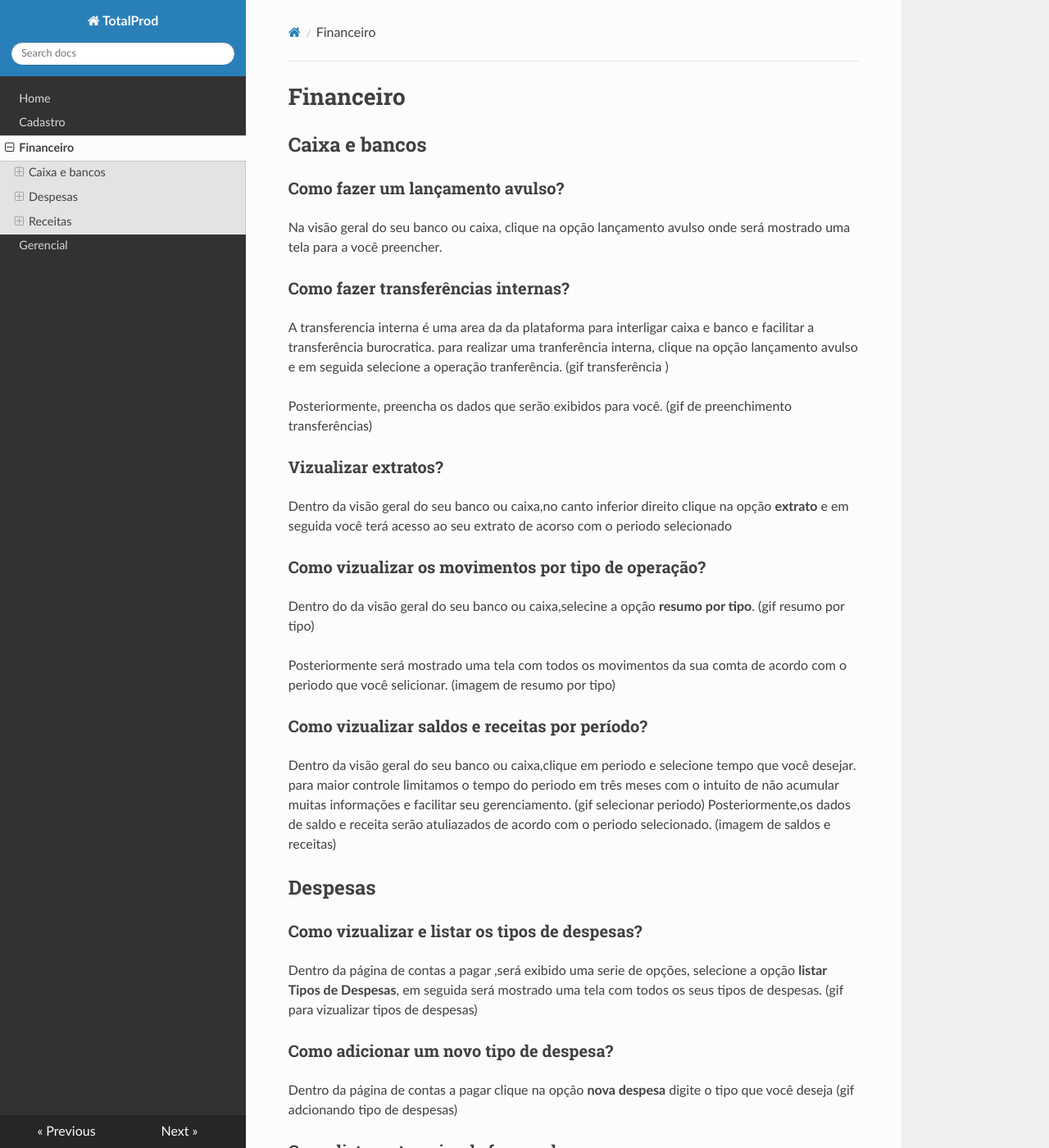
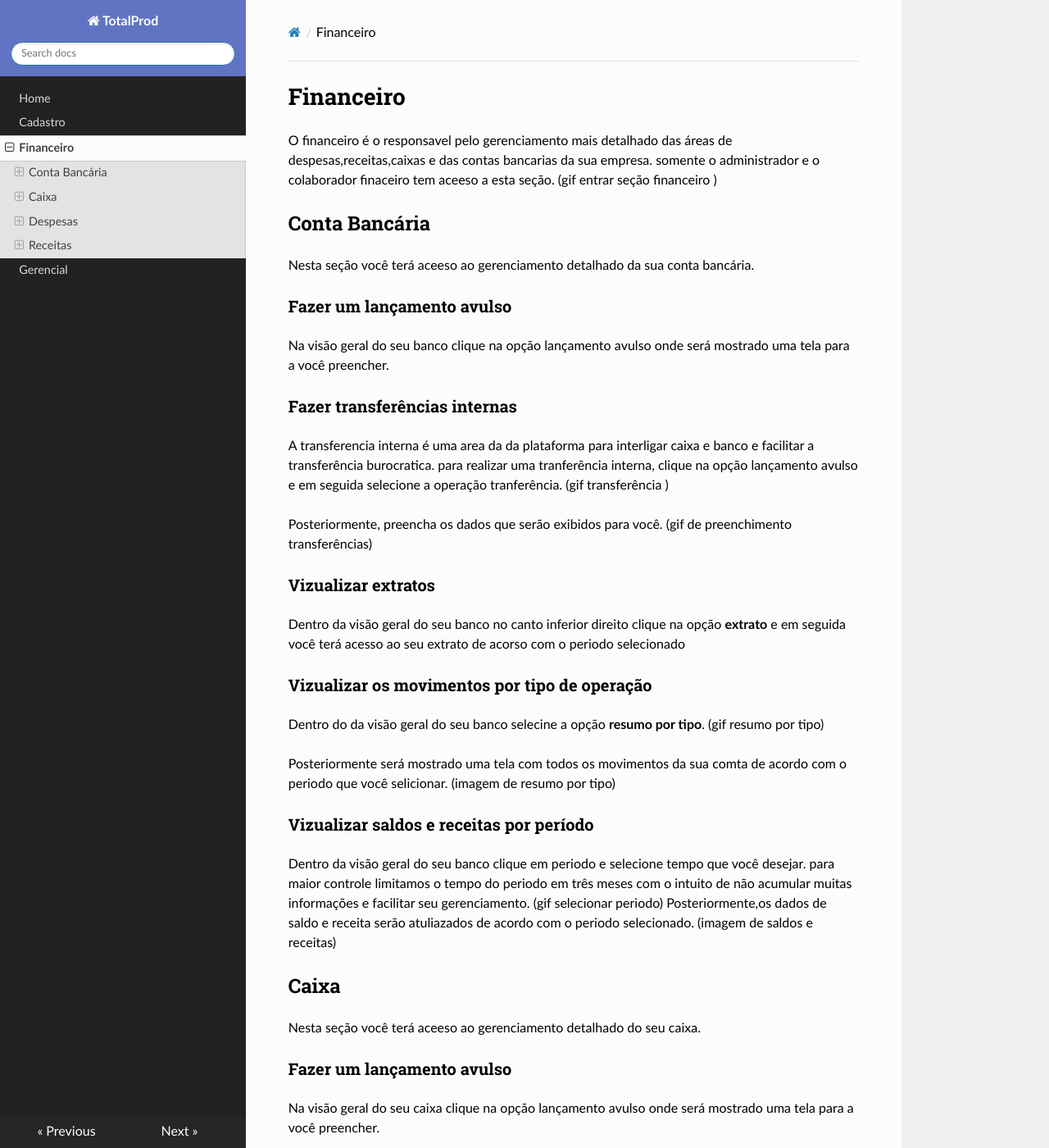
Before and after one commit to bielduarte/TotalProd, an MkDocs documentation site: the page built from docs/financeiro.md, in a window 1280 px wide and 1400 px high. Shown: the whole window at 82% size. Built offline with MkDocs 1.6.1, drawn with Linux system fonts in a browser that asks for light colours; nearby versions of some CDN libraries; some of the changed text lies outside the part shown.

Commit message:
concluido financeiro e área gerencial (escrita)

```diff
--- a/docs/css/extra_css.css
+++ b/docs/css/extra_css.css
@@ -1,5 +1,19 @@
-
-rst-content img {
-    width: 0000%;
+.img-width{
+    width: 100%;
 
 }
+.wy-side-nav-search{
+    background-color: #6174c3;
+}
+
+.wy-nav-side{
+    background-color: #222;
+}
+
+.wy-nav-top{
+    background: #6174c3;
+}
+
+body {
+    color: #000000
+}
--- a/docs/financeiro.md
+++ b/docs/financeiro.md
@@ -1,48 +1,77 @@
 # Financeiro
-
-## Caixa e bancos
-
-### Como fazer um lançamento avulso?
-Na visão geral do seu banco ou caixa, clique na opção lançamento avulso onde será mostrado uma tela para a você preencher.
-### Como fazer transferências internas?
+O financeiro é o responsavel pelo gerenciamento mais detalhado das
+áreas de despesas,receitas,caixas e das contas bancarias da sua empresa. somente o administrador e o colaborador finaceiro tem aceeso a esta seção.
+(gif entrar seção financeiro )
+## Conta Bancária
+Nesta seção você terá aceeso ao gerenciamento detalhado da sua conta bancária.
+### Fazer um lançamento avulso
+Na visão geral do seu banco clique na opção lançamento avulso onde será mostrado uma tela para a você preencher.
+### Fazer transferências internas
 A transferencia interna é uma area da da plataforma para interligar caixa e banco e facilitar a transferência burocratica. para realizar uma tranferência interna, clique na opção lançamento avulso e em seguida selecione a operação tranferência.
  (gif transferência )
 
 Posteriormente, preencha os dados que serão exibidos para você.
  (gif de preenchimento transferências)
 
-### Vizualizar extratos?
-Dentro da visão geral do seu banco ou caixa,no canto inferior direito clique na opção **extrato**
+### Vizualizar extratos
+Dentro da visão geral do seu banco no canto inferior direito clique na opção **extrato**
 e em seguida você terá acesso ao seu extrato de acorso com o periodo selecionado
-### Como vizualizar os movimentos por tipo de operação?
-Dentro do da visão geral do seu banco ou caixa,selecine a opção **resumo por tipo**.
+### Vizualizar os movimentos por tipo de operação
+Dentro do da visão geral do seu banco selecine a opção **resumo por tipo**.
 (gif resumo por tipo)
 
 Posteriormente será mostrado uma tela com todos os movimentos da sua comta de acordo
 com o periodo que você selicionar.
 (imagem de resumo por tipo)
 
-### Como vizualizar saldos e receitas por período?
-Dentro da visão geral do seu banco ou caixa,clique em periodo e selecione tempo que você desejar.
+### Vizualizar saldos e receitas por período
+Dentro da visão geral do seu banco clique em periodo e selecione tempo que você desejar.
 para maior controle limitamos o tempo do periodo em três meses com o intuito de não acumular muitas informações e facilitar seu gerenciamento.
 (gif selecionar periodo)
 Posteriormente,os dados de saldo e receita serão atuliazados de acordo com o periodo selecionado.
 (imagem de saldos e receitas)
+## Caixa
+Nesta seção você terá aceeso ao gerenciamento detalhado do seu caixa.
+### Fazer um lançamento avulso
+Na visão geral do seu caixa clique na opção lançamento avulso onde será mostrado uma tela para a você preencher.
+### Fazer transferências internas
+A transferencia interna é uma area da da plataforma para interligar caixa e banco e facilitar a transferência burocratica. para realizar uma tranferência interna, clique na opção lançamento avulso e em seguida selecione a operação tranferência.
+ (gif transferência )
 
+Posteriormente, preencha os dados que serão exibidos para você.
+ (gif de preenchimento transferências)
+
+### Vizualizar extratos
+Dentro da visão geral do seu caixa no canto inferior direito clique na opção **extrato**
+e em seguida você terá acesso ao seu extrato de acorso com o periodo selecionado
+### Vizualizar os movimentos por tipo de operação
+Dentro do da visão geral do seu caixa selecine a opção **resumo por tipo**.
+(gif resumo por tipo)
+
+Posteriormente será mostrado uma tela com todos os movimentos da sua comta de acordo
+com o periodo que você selicionar.
+(imagem de resumo por tipo)
+
+### Vizualizar saldos e receitas por período
+Dentro da visão geral do seu caixa clique em periodo e selecione tempo que você desejar.
+para maior controle limitamos o tempo do periodo em três meses com o intuito de não acumular muitas informações e facilitar seu gerenciamento.
+(gif selecionar periodo)
+Posteriormente,os dados de saldo e receita serão atuliazados de acordo com o periodo selecionado.
+(imagem de saldos e receitas)
 ## Despesas
 
-### Como vizualizar e listar os tipos de despesas?
+### vizualizar e listar os tipos de despesas
 Dentro da página de contas a pagar ,será exibido uma serie de opções, selecione a opção **listar Tipos de Despesas**, em seguida será mostrado uma tela com todos os seus tipos de despesas.
 (gif para vizualizar tipos de despesas)
-### Como adicionar um novo tipo de despesa?
+### adicionar um novo tipo de despesa
  Dentro da página de contas a pagar clique na opçâo **nova despesa** digite o tipo que você deseja
  (gif adcionando tipo de despesas)
 
-### Como listar categorias de fornecedores
+### listar categorias de fornecedores
  Dentro da página de contas a pagar selecione a opção **listar categorias de fornecedores**  em seguida será mostrado uma tela com todos os seus tipos de fornecedores.
  (gif listar fornecedores).
 
-### Como adicionar uma nova categoria de fornecedores?
+### Adicionar uma nova categoria de fornecedores
  Nentro da pagina de contas a pagar selecione a opção listar categoria de clientes e em seguida no canto superior direito da sua tela clique em nova categoria.
 (gif listar npva categoria)
 posteriormente,digite o nome da categoria que você desejar.
@@ -78,4 +107,10 @@ Na página de contas a receber, selecione a opção **listar categorias de clien
 Na página de contas a receber, selecione a opção listar categoria de clientes e em seguida no canto superior direito selecione a opção **nova categoria**.
 (gif nova categoria)
 Posteriormente,digite o nome da sua nova categoria e vizualize-a em listar categotias de clientes
-### Vizualizar produtos e adicionar
+### Vizualizar produtos
+Na página de contas a receber, selecione a opção **produtos**.Em seguida será exibido uma tela com todos os seus produtos ja cadastrados.
+
+### Adiconar produtos
+Na pagina de contas a receber selecione a opção Produtos e em seguidano canto superior direito selecione a opção **Novo Produto**
+e insira o seu nome e o valor unitário.
+(gif adicionar produtos)
```
Also changed, not shown: docs/cadastro.md (+1 -1 lines), docs/gerencial.md (+18 -6 lines).
